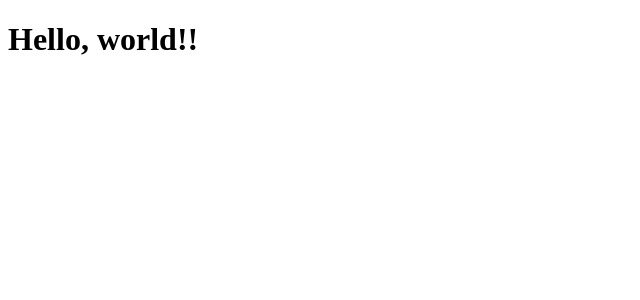
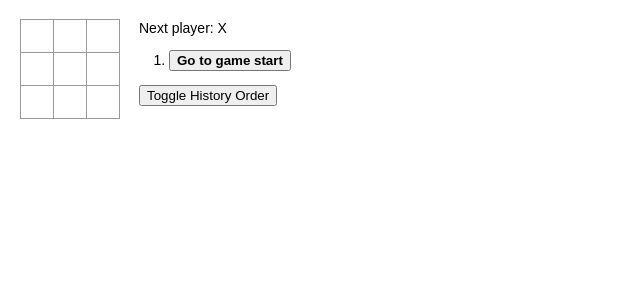
Before and after one commit to ysk1031/ts-react-tutorial, a React (Create React App) app: page / in a window 1280 px wide. Shown: the top 300 px of the page, without its empty margins (0-640 px from the left). Built offline with nearby package versions, Linux system fonts and the light colour scheme.

Commit message:
Add code on tutorial

```diff
--- a/src/index.tsx
+++ b/src/index.tsx
@@ -1,7 +1,218 @@
 import React from 'react';
 import ReactDOM from 'react-dom';
+import './index.css';
+
+type SquareValue = 'X' | 'O' | null;
+
+interface SquareProps {
+  value: SquareValue;
+  highlighted: boolean;
+  onClick: () => void;
+}
+
+function Square(props: SquareProps) {
+  return (
+    <button
+      className={`square ${props.highlighted ? 'highlighted' : ''}`}
+      onClick={props.onClick}
+    >
+      {props.value}
+    </button>
+  );
+}
+
+
+interface BoardProps {
+  squares: SquareValue[];
+  highlightedLine: number[];
+  onClick: (i: number) => void;
+}
+
+class Board extends React.Component<BoardProps, {}> {
+  renderSquare(i: number) {
+    return (
+      <Square
+        value={this.props.squares[i]}
+        highlighted={this.props.highlightedLine.includes(i)}
+        onClick={() => this.props.onClick(i)}
+        key={i}
+      />
+    );
+  }
+
+  render() {
+    const cols = [0, 1, 2];
+    const rows = [0, 1, 2];
+    return (
+      <div>
+        {rows.map(row => {
+          return (
+            <div className='board-row' key={row}>
+              {cols.map(col => this.renderSquare(3 * row + col))}
+            </div>
+          )
+        })}
+      </div>
+    );
+  }
+}
+
+interface Location {
+  col: number;
+  row: number;
+}
+
+interface History {
+  squares: SquareValue[];
+  latestLoc?: Location;
+}
+
+interface GameState {
+  history: History[];
+  stepNumber: number;
+  xIsNext: boolean;
+  historyOrderAsc: boolean;
+}
+
+class Game extends React.Component<{}, GameState> {
+  constructor(props: {}) {
+    super(props);
+    this.state = {
+      history: [
+        {
+          squares: Array(9).fill(null),
+        }
+      ],
+      stepNumber: 0,
+      xIsNext: true,
+      historyOrderAsc: true,
+    }
+  }
+
+  handleClick(i: number) {
+    const history = this.state.history.slice(0, this.state.stepNumber + 1);
+    const current = history[history.length - 1];
+    const squares = current.squares.slice();
+    if (calculateWinner(squares).winner || squares[i]) {
+      return;
+    }
+    squares[i] = this.state.xIsNext ? 'X' : 'O';
+    this.setState({
+      history: history.concat([{
+        squares: squares,
+        latestLoc: {
+          col: i % 3,
+          row: Math.trunc(i / 3),
+        },
+      }]),
+      stepNumber: history.length,
+      xIsNext: !this.state.xIsNext,
+    });
+  }
+
+  jumpTo(step: number) {
+    this.setState(
+      {
+        stepNumber: step,
+        xIsNext: (step % 2) === 0,
+      }
+    )
+  }
+
+  toggleHistoryOrder() {
+    this.setState(
+      {
+        historyOrderAsc: !this.state.historyOrderAsc,
+      }
+    )
+  }
+
+  render() {
+    const history = this.state.historyOrderAsc ? this.state.history : this.state.history.slice().reverse();
+    const currentStepIndex = this.state.historyOrderAsc ? this.state.stepNumber : history.length - 1 - this.state.stepNumber;
+    const current = history[currentStepIndex];
+    const winnerData = calculateWinner(current.squares);
+
+    const moves = history.map((step, move) => {
+      const moveIndex = this.state.historyOrderAsc ? move : history.length - 1 - move;
+      const desc = moveIndex ?
+        `Go to move # ${moveIndex} (Latest / col: ${step.latestLoc?.col}, row: ${step.latestLoc?.row})` :
+        'Go to game start';
+      return (
+        <li key={moveIndex}>
+          <button
+            onClick={() => this.jumpTo(moveIndex)}
+            className={currentStepIndex === move ? 'text-bold' : ''}
+          >
+            {desc}
+          </button>
+        </li>
+      );
+    })
+
+    let status;
+    if (winnerData.winner) {
+      status = 'Winner: ' + winnerData.winner;
+    } else if (this.state.stepNumber >= current.squares.length) {
+      status = 'Draw';
+    } else {
+      status = 'Next player: ' + (this.state.xIsNext ? 'X' : 'O');
+    }
+
+    return (
+      <div className="game">
+        <div className="game-board">
+          <Board
+            squares={current.squares}
+            highlightedLine={winnerData.line}
+            onClick={(i) => this.handleClick(i)}
+          />
+        </div>
+        <div className="game-info">
+          <div>{status}</div>
+          <ol>{moves}</ol>
+          <button onClick={() => this.toggleHistoryOrder()}>
+            Toggle History Order
+          </button>
+        </div>
+      </div>
+    );
+  }
+}
+
+
+interface WinnerDataset {
+  winner?: SquareValue;
+  line: number[];
+}
+
+function calculateWinner(squares: SquareValue[]): WinnerDataset {
+  const lines = [
+    [0, 1, 2],
+    [3, 4, 5],
+    [6, 7, 8],
+    [0, 3, 6],
+    [1, 4, 7],
+    [2, 5, 8],
+    [0, 4, 8],
+    [2, 4, 6],
+  ];
+  for (let i = 0; i< lines.length; i++) {
+    const [a, b, c] = lines[i];
+    if (squares[a] && squares[a] === squares[b] && squares[a] === squares[c]) {
+      return {
+        winner: squares[a],
+        line: lines[i],
+      };
+    }
+  }
+  return {
+    winner: null,
+    line: [],
+  };
+}
 
 ReactDOM.render(
-  <h1>Hello, world!!</h1>,
+  <Game />,
   document.getElementById('root')
 );
--- /dev/null
+++ b/src/react-app-env.d.ts
@@ -0,0 +1 @@
+/// <reference types="react-scripts" />
```
